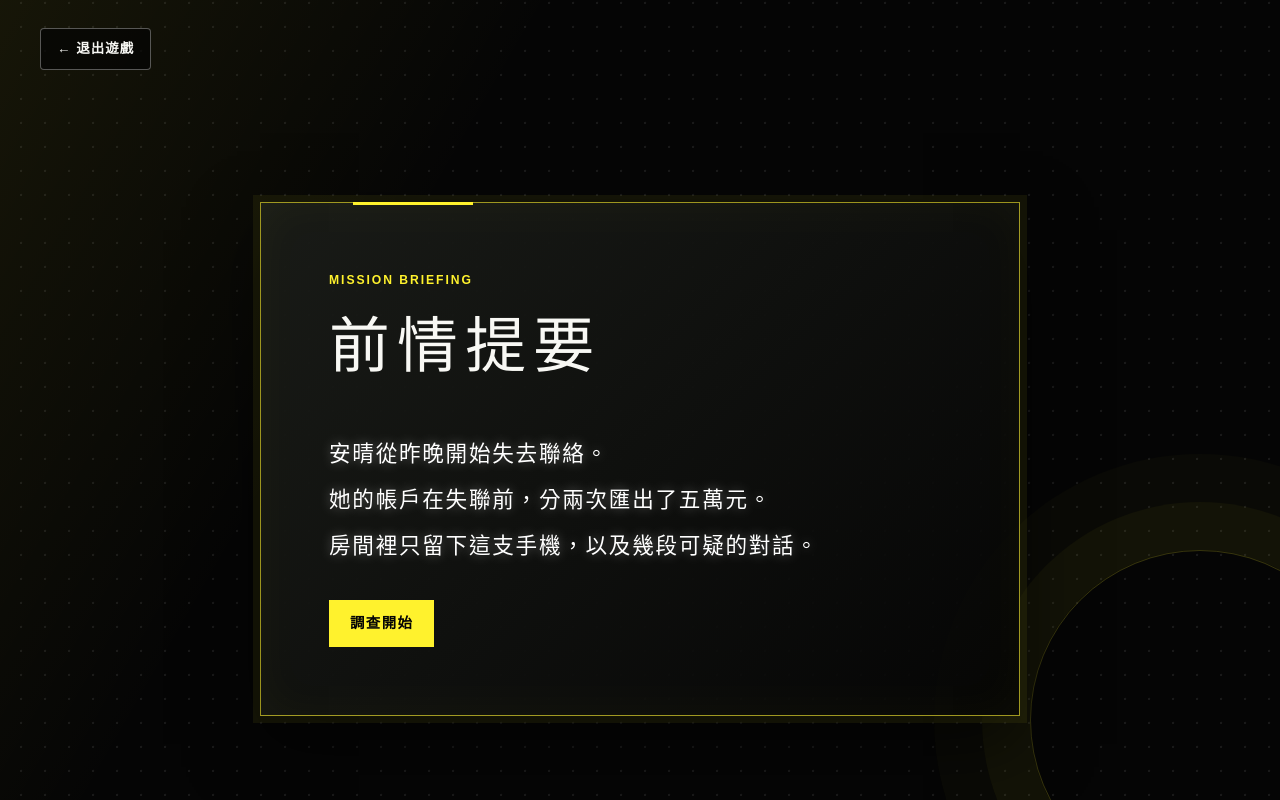
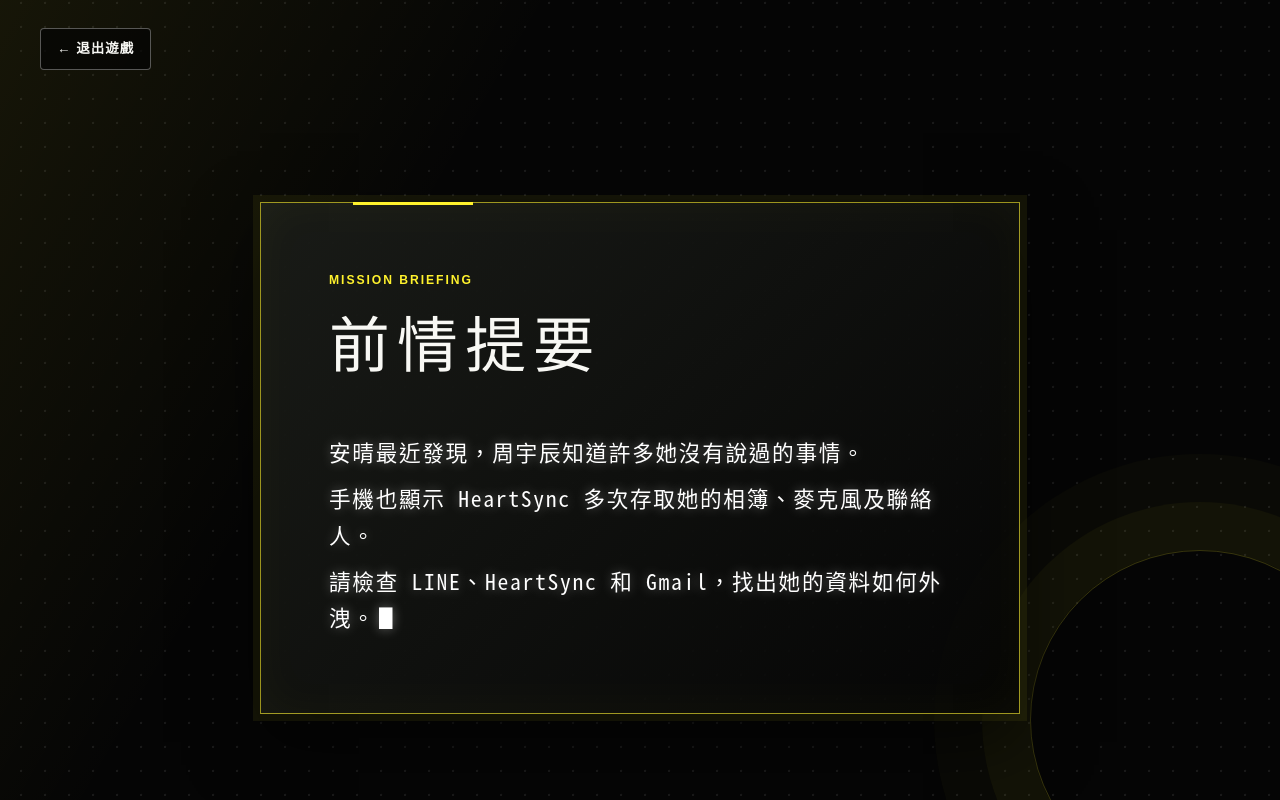
Before and after one commit to redfish-27182/hackson-Ctrl-Create, a React (Vite) app in the folder frontend/: page /cybersecurity-game in a window 1280 px wide. Built offline with nearby package versions, Linux system fonts and the light colour scheme; no server answers; a web font is replaced by a local one.

Commit message:
Update Game.jsx

```diff
--- a/frontend/src/game/Game.jsx
+++ b/frontend/src/game/Game.jsx
@@ -6,11 +6,11 @@ import GameNarration from './GameNarration';
 import './Game.css';
 
 const PROLOGUE = [
-    '安晴從昨晚開始失去聯絡。',
-    '她的帳戶在失聯前，分兩次匯出了五萬元。',
-    '房間裡只留下這支手機，以及幾段可疑的對話。',
+    '安晴最近發現，周宇辰知道許多她沒有說過的事情。',
+    '手機也顯示 HeartSync 多次存取她的相簿、麥克風及聯絡人。',
+    '請檢查 LINE、HeartSync 和 Gmail，找出她的資料如何外洩。',
+    '並阻止不必要的資料與帳號權限繼續被使用。',
 ];
-
 function CybersecurityGame() {
     const [isPrologueComplete, setIsPrologueComplete] = useState(false);
     const [hasStarted, setHasStarted] = useState(false);
```
